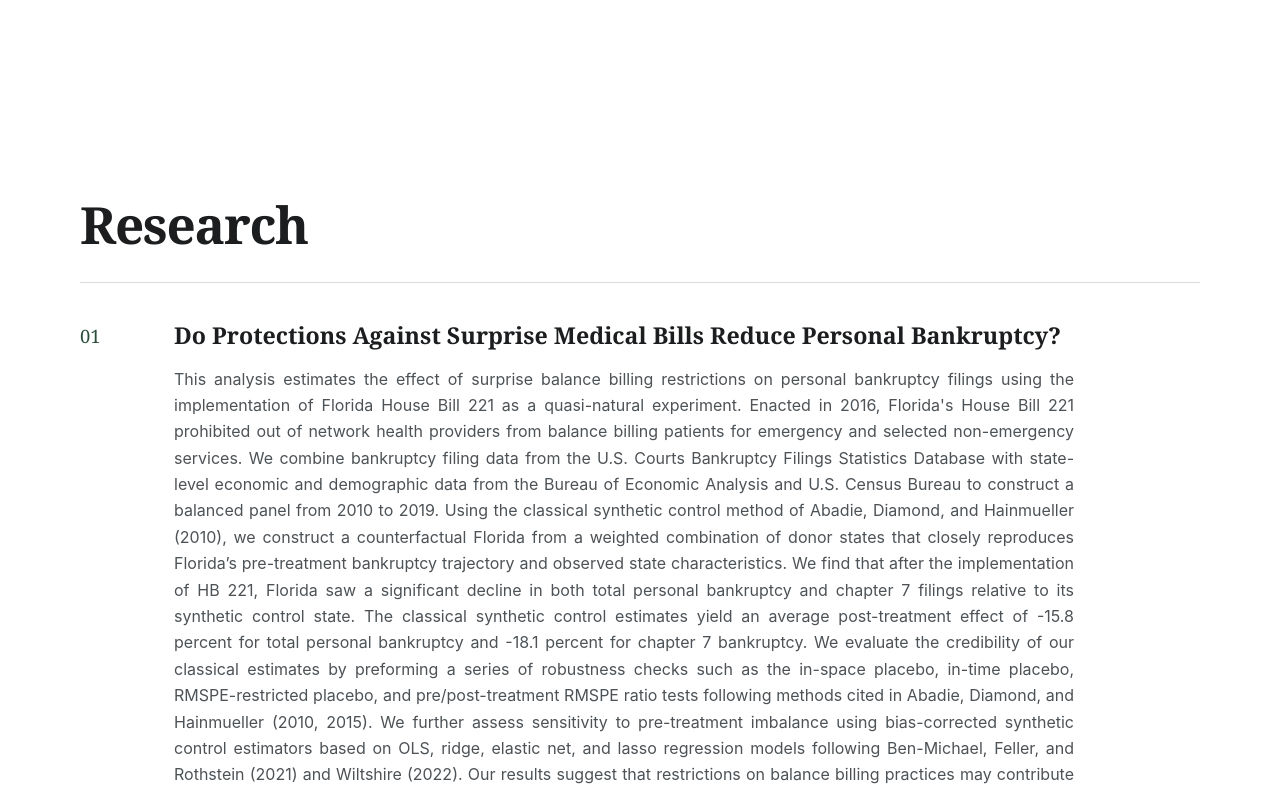
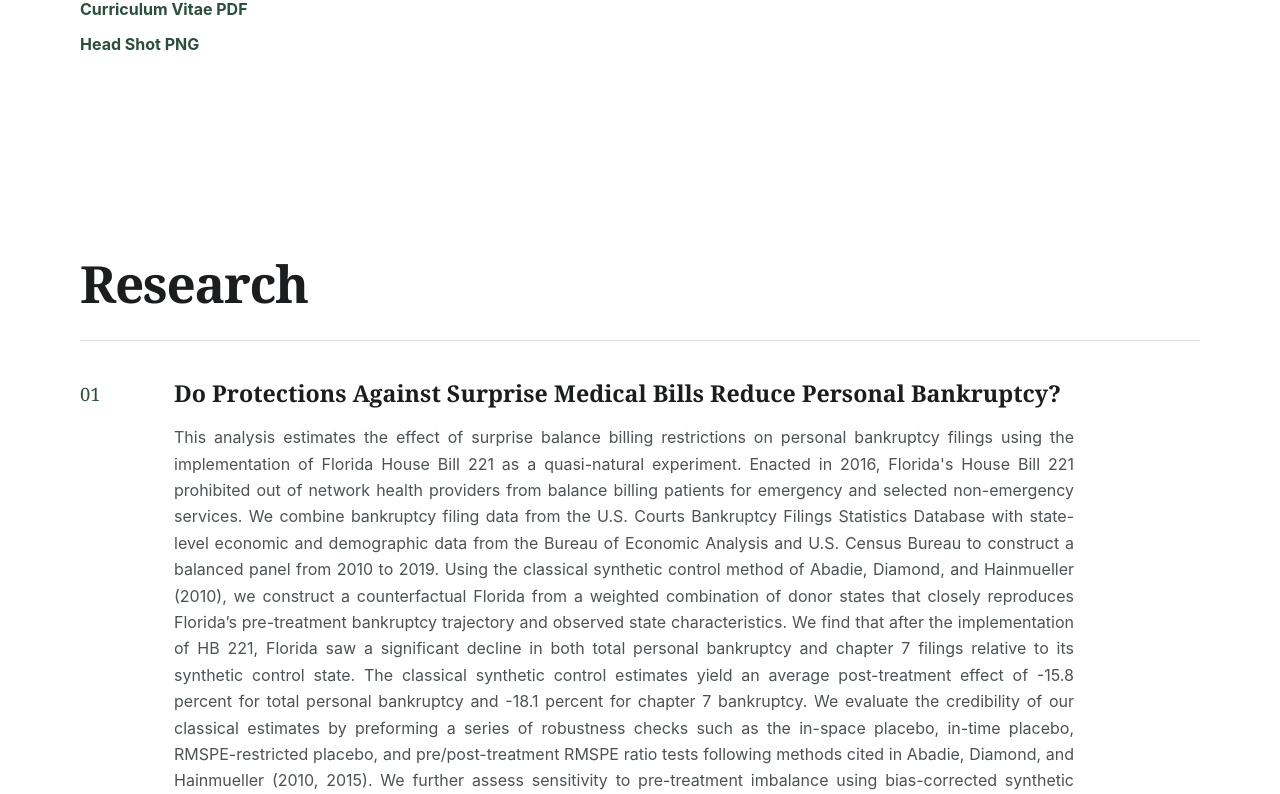
Before and after one commit to benjaminbasow/benjaminbasow.github.io, a plain HTML site: page index.html in a window 1280 px wide. Shown: the part 542-1336 px from the top of the page. Drawn offline with Linux system fonts and the light colour scheme.

Commit message:
Add files via upload

```diff
--- a/index.html
+++ b/index.html
@@ -36,6 +36,10 @@
     <section id="cv" class="section">
       <div class="container">
         <h2>CV</h2>
+        <div class="cv-items">
+          <p>Curriculum Vitae PDF</p>
+          <p>Head Shot PNG</p>
+        </div>
       </div>
     </section>
 
--- a/styles.css
+++ b/styles.css
@@ -444,3 +444,20 @@ footer {
 #teaching {
   padding-top: 10px !important;
 }
+
+
+/* Pull CV and Teaching fully upward */
+#cv,
+#teaching {
+  padding-top: 0 !important;
+}
+
+.cv-items {
+  margin-top: 18px;
+}
+
+.cv-items p {
+  margin: 0 0 8px;
+  color: var(--accent) !important;
+  font-weight: 700;
+}
```
